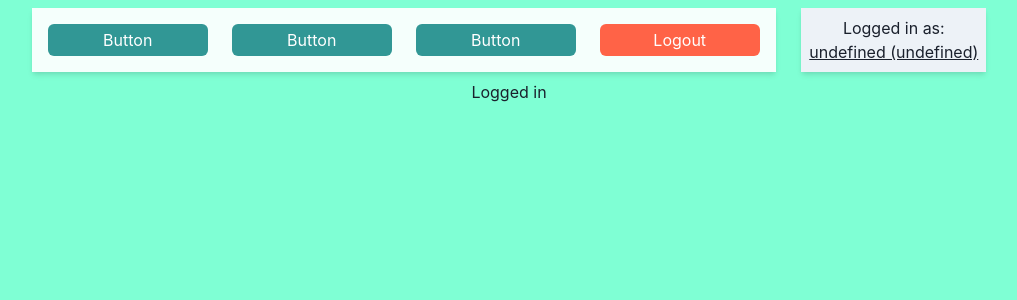
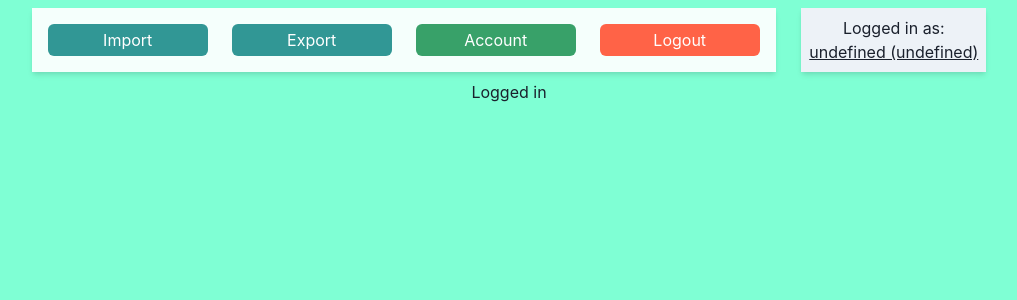
Before and after one commit to PatricheloM/InventoryManagement, a React (Create React App) app in the folder frontend/: page /main in a window 1280 px wide. Shown: the top 300 px of the page, without its empty margins (131-1148 px from the left). Built offline with nearby package versions, Linux system fonts and the light colour scheme; no server answers; sample sign-in values are in the browser's storage.

Commit message:
changed buttons in header

```diff
--- a/frontend/src/App.js
+++ b/frontend/src/App.js
@@ -1,4 +1,3 @@
-import React from "react";
 import MainPage from "./components/MainPage";
 import LoginPage from "./components/LoginPage";
 import {
@@ -33,7 +32,7 @@ function CheckAuth({ children }) {
 
   const user = check(token);
 
-  if (!user) {
+  if (!user) { // TODO: bug when token expires
     return (<Navigate to="/login" replace={true} />);
   }
 
--- a/frontend/src/layout/Header.js
+++ b/frontend/src/layout/Header.js
@@ -30,9 +30,9 @@ export default function Header({ children }) {
             <Center>
                 <Box bg='white' p={4} marginTop="1vh" backgroundColor="whiteAlpha.900" boxShadow="md" >
                     <Grid templateColumns='repeat(4, 1fr)' gap={6} >
-                        <GridItem><Center><Box as='button' minWidth="20vh" borderRadius='md' bg='teal.500' color='white' px={4} h={8}>Button</Box></Center></GridItem>
-                        <GridItem><Center><Box as='button' minWidth="20vh" borderRadius='md' bg='teal.500' color='white' px={4} h={8}>Button</Box></Center></GridItem>
-                        <GridItem><Center><Box as='button' minWidth="20vh" borderRadius='md' bg='teal.500' color='white' px={4} h={8}>Button</Box></Center></GridItem>
+                        <GridItem><Center><Box as='button' minWidth="20vh" borderRadius='md' bg='teal.500' color='white' px={4} h={8}>Import</Box></Center></GridItem>
+                        <GridItem><Center><Box as='button' minWidth="20vh" borderRadius='md' bg='teal.500' color='white' px={4} h={8}>Export</Box></Center></GridItem>
+                        <GridItem><Center><Box as='button' minWidth="20vh" borderRadius='md' bg='green.500' color='white' px={4} h={8}>Account</Box></Center></GridItem>
                         <GridItem><Center><Box as='button' onClick={() => logout()} minWidth="20vh" borderRadius='md' bg='tomato' color='white' px={4} h={8}>Logout</Box></Center></GridItem>
                     </Grid>
                 </Box>
```
Also changed, not shown: frontend/src/util/CheckToken.js (line endings or trailing spaces).
